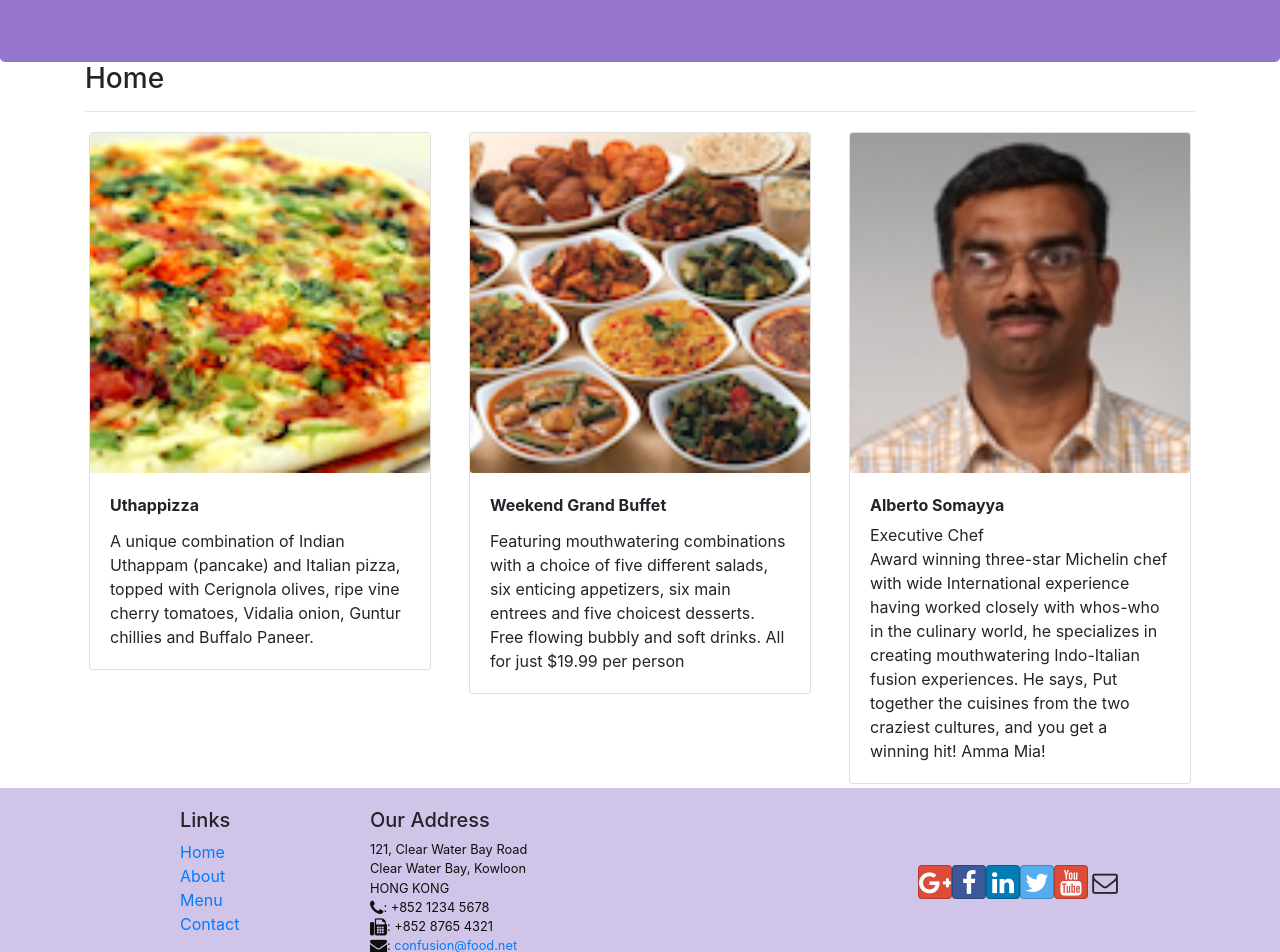
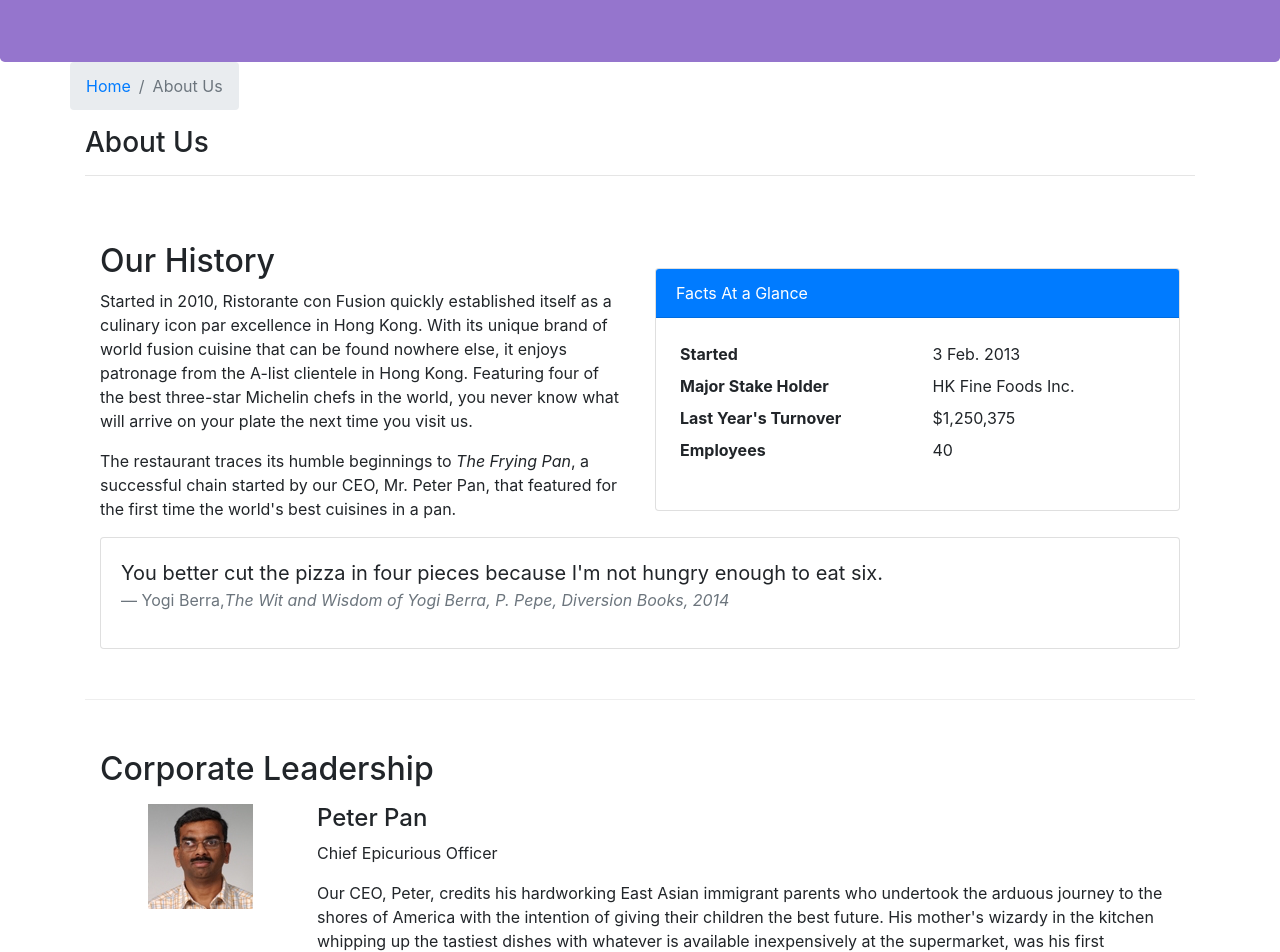
Before and after one commit to namansukhwani/ConFusionReactJS, a React (Create React App) app: page /aboutus in a window 1280 px wide. Before the commit this address led to /home. Shown: the part 280-1232 px from the top of the page. Built offline with nearby package versions, Linux system fonts and the light colour scheme.

Commit message:
Assignment 2

```diff
--- /dev/null
+++ b/src/components/AboutComponent.js
@@ -0,0 +1,94 @@
+import React from 'react';
+import { Breadcrumb, BreadcrumbItem, Card, CardBody, CardHeader, Media } from 'reactstrap';
+import { Link } from 'react-router-dom';
+
+function RenderLeader({leaders})
+{
+    return(
+        <Media list>
+            {leaders.map((leader) => {
+                return(
+                    <div id={leader.id}>
+                        <Media tag="li">
+                            <Media left middle className=" p-2">
+                                <Media object src={leader.image} alt={leader.name}/>
+                            </Media>
+                            <Media body className="ml-5 p-2">
+                                <Media heading >{leader.name}</Media>
+                                <p>{leader.designation}</p>
+                                <p>{leader.description}</p>
+                            </Media>
+                        </Media>
+                    </div>
+                );
+            })}
+        </Media>
+    );
+}
+
+function About(props) {
+
+
+    return(
+        <div className="container">
+            <div className="row">
+                <Breadcrumb>
+                    <BreadcrumbItem><Link to="/home">Home</Link></BreadcrumbItem>
+                    <BreadcrumbItem active>About Us</BreadcrumbItem>
+                </Breadcrumb>
+                <div className="col-12">
+                    <h3>About Us</h3>
+                    <hr />
+                </div>
+            </div>
+            <div className="row row-content">
+                <div className="col-12 col-md-6">
+                    <h2>Our History</h2>
+                    <p>Started in 2010, Ristorante con Fusion quickly established itself as a culinary icon par excellence in Hong Kong. With its unique brand of world fusion cuisine that can be found nowhere else, it enjoys patronage from the A-list clientele in Hong Kong.  Featuring four of the best three-star Michelin chefs in the world, you never know what will arrive on your plate the next time you visit us.</p>
+                    <p>The restaurant traces its humble beginnings to <em>The Frying Pan</em>, a successful chain started by our CEO, Mr. Peter Pan, that featured for the first time the world's best cuisines in a pan.</p>
+                </div>
+                <div className="col-12 col-md-6">
+                    <Card>
+                        <CardHeader className="bg-primary text-white">Facts At a Glance</CardHeader>
+                        <CardBody>
+                            <dl className="row p-1">
+                                <dt className="col-6">Started</dt>
+                                <dd className="col-6">3 Feb. 2013</dd>
+                                <dt className="col-6">Major Stake Holder</dt>
+                                <dd className="col-6">HK Fine Foods Inc.</dd>
+                                <dt className="col-6">Last Year's Turnover</dt>
+                                <dd className="col-6">$1,250,375</dd>
+                                <dt className="col-6">Employees</dt>
+                                <dd className="col-6">40</dd>
+                            </dl>
+                        </CardBody>
+                    </Card>
+                </div>
+                <div className="col-12">
+                    <Card>
+                        <CardBody className="bg-faded">
+                            <blockquote className="blockquote">
+                                <p className="mb-0">You better cut the pizza in four pieces because
+                                    I'm not hungry enough to eat six.</p>
+                                <footer className="blockquote-footer">Yogi Berra,
+                                <cite title="Source Title">The Wit and Wisdom of Yogi Berra,
+                                    P. Pepe, Diversion Books, 2014</cite>
+                                </footer>
+                            </blockquote>
+                        </CardBody>
+                    </Card>
+                </div>
+            </div>
+            <div className="row row-content">
+                <div className="col-12 col-md-12">
+                    <h2>Corporate Leadership</h2>
+                </div>
+                <div className="col-12 col-md-12">
+                        <RenderLeader leaders={props.leaders} />
+                </div>
+            </div>
+        </div>
+    );
+}
+
+export default About;
--- a/src/components/ContactComponent.js
+++ b/src/components/ContactComponent.js
@@ -8,7 +8,7 @@
    return(
        <div className="container">
             <div className="row">
-                <Breadcrumb className="col-12">
+                <Breadcrumb >
                     <BreadcrumbItem><Link to="/home">Home</Link></BreadcrumbItem>
                     <BreadcrumbItem active>Contact Us</BreadcrumbItem>
                 </Breadcrumb>
--- a/src/components/DishdetailComponent.js
+++ b/src/components/DishdetailComponent.js
@@ -50,7 +50,7 @@
             return(
                 <div className="container">
                     <div className="row">
-                        <Breadcrumb className="col-12">
+                        <Breadcrumb >
                             <BreadcrumbItem><Link to="/home">Home</Link></BreadcrumbItem>
                             <BreadcrumbItem><Link to="/menu">Menu</Link></BreadcrumbItem>
                             <BreadcrumbItem>{props.dish.name}</BreadcrumbItem>
--- a/src/components/MainComponent.js
+++ b/src/components/MainComponent.js
@@ -5,6 +5,7 @@
 import Header from './HeaderComponent';
 import Footer from './FooterComponent';
 import Contact from './ContactComponent';
+import About from './AboutComponent';
 import {DISHES} from '../shared/dishes';
 import {LEADERS} from '../shared/leaders';
 import {COMMENTS} from '../shared/comments';
@@ -45,6 +46,7 @@
         <Header/>
         <Switch>
           <Route path="/home" component={HomePage}/>
+          <Route exact path="/aboutus" component={() => <About leaders={this.state.leaders}/>}/>
           <Route exact path="/menu" component={() => <Menu dishes={this.state.dishes}/>} />
           <Route path="/menu/:dishId" component={DishWithId} />
           <Route exact path="/contactus" component={() => <Contact/>}/>
--- a/src/components/MenuComponent.js
+++ b/src/components/MenuComponent.js
@@ -32,7 +32,7 @@
 
         <div className="container">
              <div className="row">
-                <Breadcrumb className="col-12">
+                <Breadcrumb>
                     <BreadcrumbItem><Link to="/home">Home</Link></BreadcrumbItem>
                     <BreadcrumbItem active>Menu</BreadcrumbItem>
                 </Breadcrumb>
```
